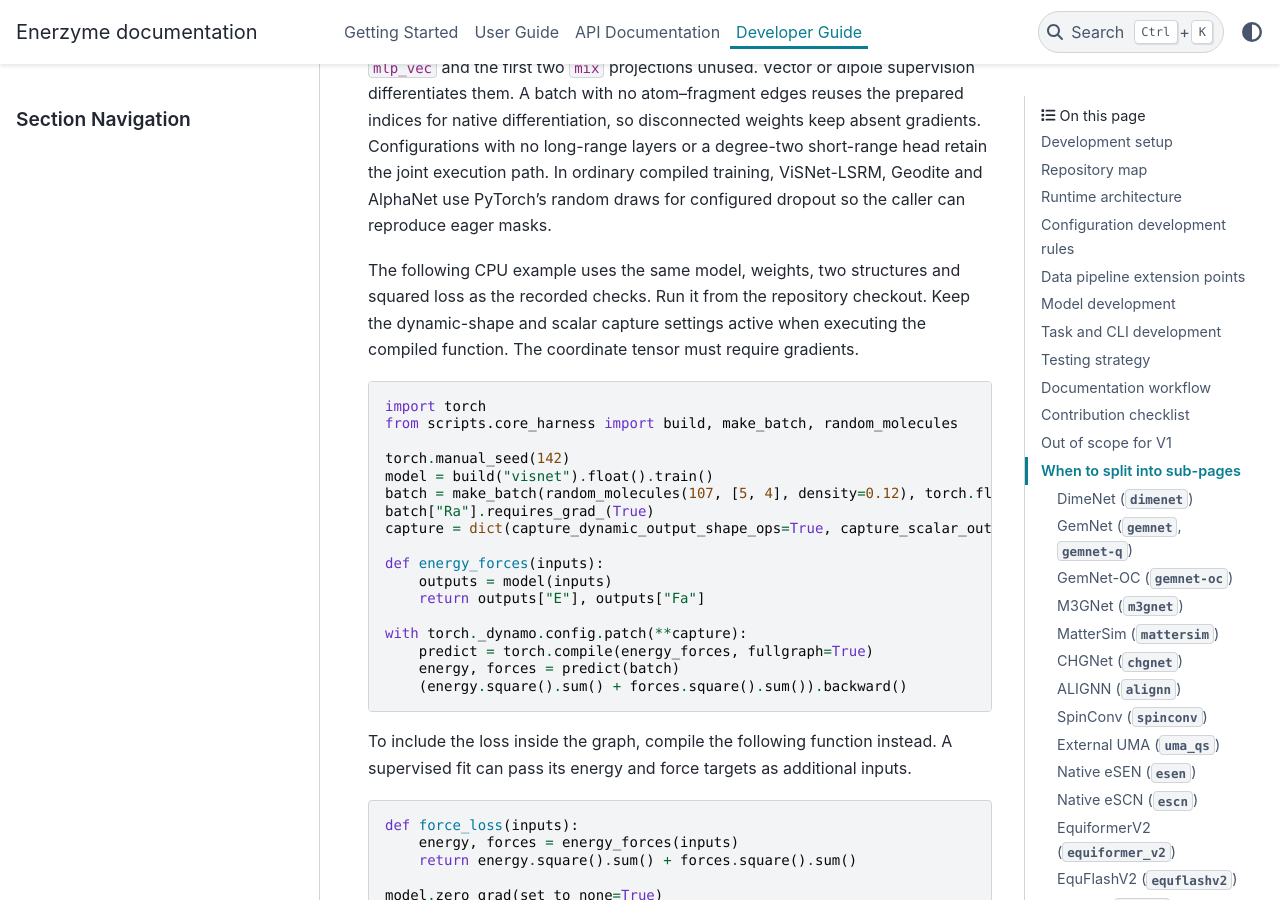
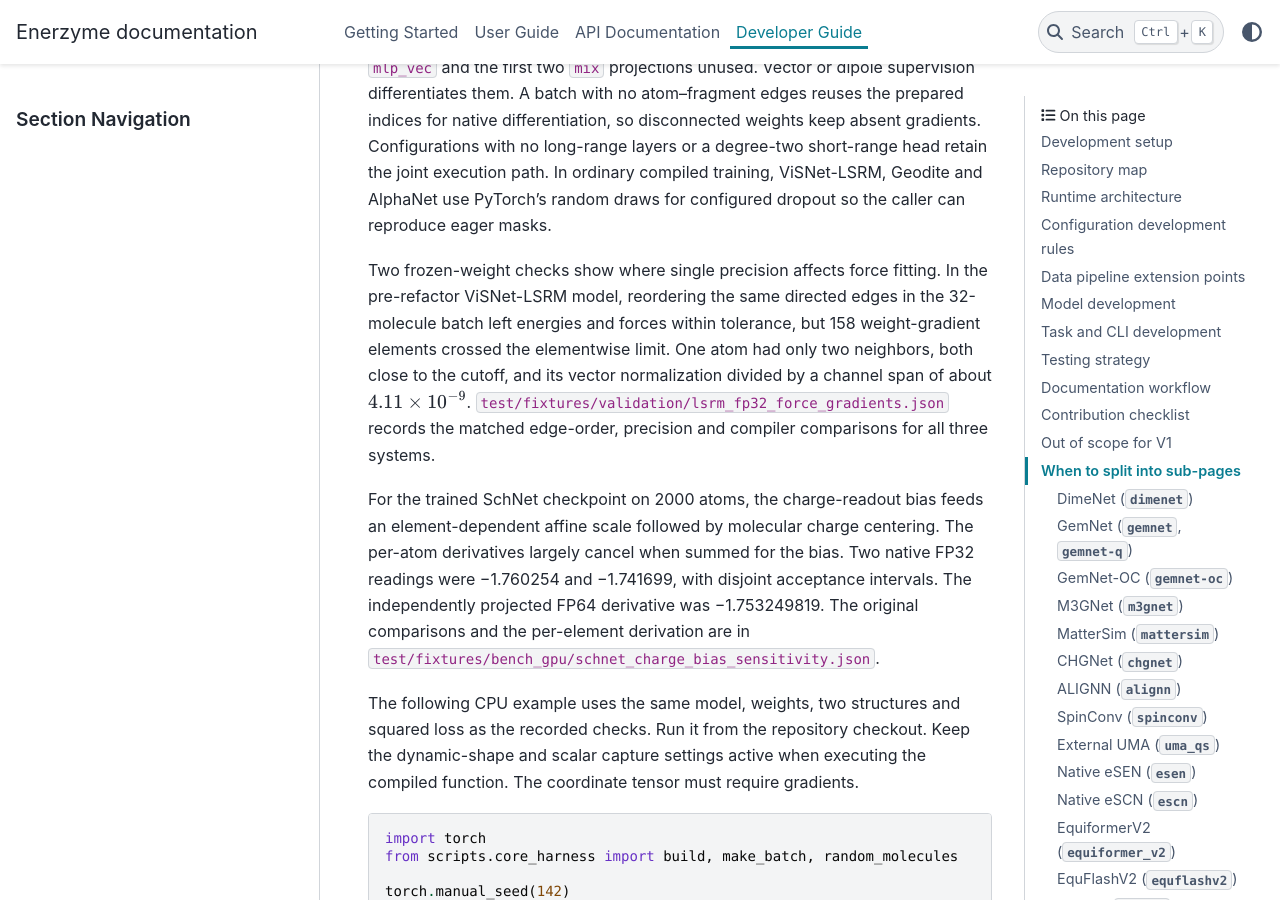
Before and after one commit to Benzoin96485/Enerzyme, a Sphinx documentation site: the page built from docs/developer_guide.rst, in a window 1280 px wide and 900 px high, scrolled down 11649 px. Built offline with Sphinx 7.4.7 and the PyData theme 0.15.4, drawn with Linux system fonts in a browser that asks for light colours.

Commit message:
Document frozen FP32 force-gradient limits for SchNet and ViSNet-LSRM
Co-authored-by: Weiliang Luo <luowl7@mit.edu>

```diff
--- a/docs/developer_guide.rst
+++ b/docs/developer_guide.rst
@@ -446,6 +446,23 @@ so disconnected weights keep absent gradients. Configurations with no long-range
 layers or a degree-two short-range head retain the joint execution path.
 In ordinary compiled training, ViSNet-LSRM, Geodite and AlphaNet use PyTorch's
 random draws for configured dropout so the caller can reproduce eager masks.
+
+Two frozen-weight checks show where single precision affects force fitting.
+In the pre-refactor ViSNet-LSRM model, reordering the same directed edges
+in the 32-molecule batch left energies and forces within tolerance, but 158
+weight-gradient elements crossed the elementwise limit. One atom had only two
+neighbors, both close to the cutoff, and its vector normalization divided by
+a channel span of about :math:`4.11\times10^{-9}`.
+:file:`test/fixtures/validation/lsrm_fp32_force_gradients.json` records the
+matched edge-order, precision and compiler comparisons for all three systems.
+
+For the trained SchNet checkpoint on 2000 atoms, the charge-readout bias
+feeds an element-dependent affine scale followed by molecular charge
+centering. The per-atom derivatives largely cancel when summed for the
+bias. Two native FP32 readings were −1.760254 and −1.741699, with disjoint
+acceptance intervals. The independently projected FP64 derivative was
+−1.753249819. The original comparisons and the per-element derivation are
+in :file:`test/fixtures/bench_gpu/schnet_charge_bias_sensitivity.json`.
 
 The following CPU example uses the same model, weights, two structures and
 squared loss as the recorded checks. Run it from the repository checkout.
```
